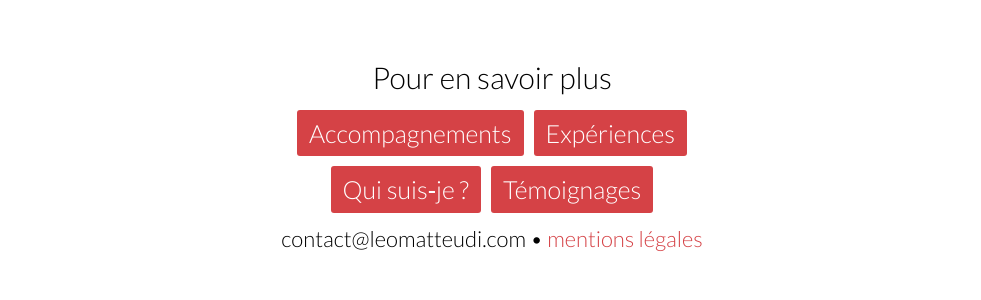
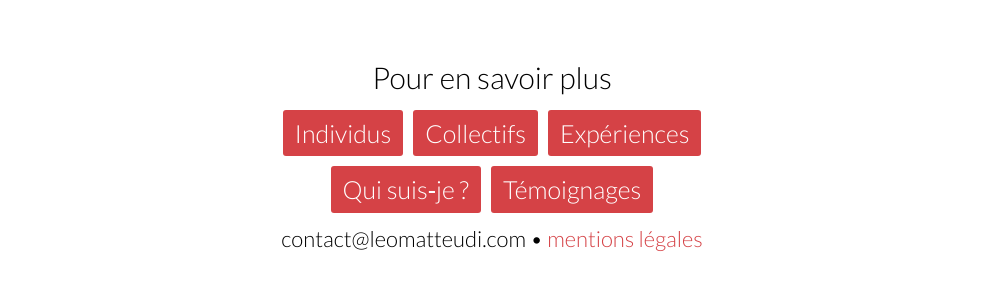
Before and after one commit to leomatteudi/leomatteudi, a Jekyll site: the page built from pages/0-index.html, in a window 1280 px wide. Shown: the part 1935-2235 px from the top of the page, without its empty margins (148-1129 px from the left). Built offline with Jekyll 4.4.1, drawn with Linux system fonts in a browser that asks for light colours.

Commit message:
Update navbar.yml

```diff
--- a/_data/navbar.yml
+++ b/_data/navbar.yml
@@ -1,6 +1,9 @@
-- ref: accompagnements
-  link: /accompagnements
-  nav: Accompagnements
+- ref: individus
+  link: /individus
+  nav: Individus
+- ref: collectifs
+  link: /collectifs
+  nav: Collectifs
 - ref: experiences
   link: /experiences
   nav: Expériences
```
